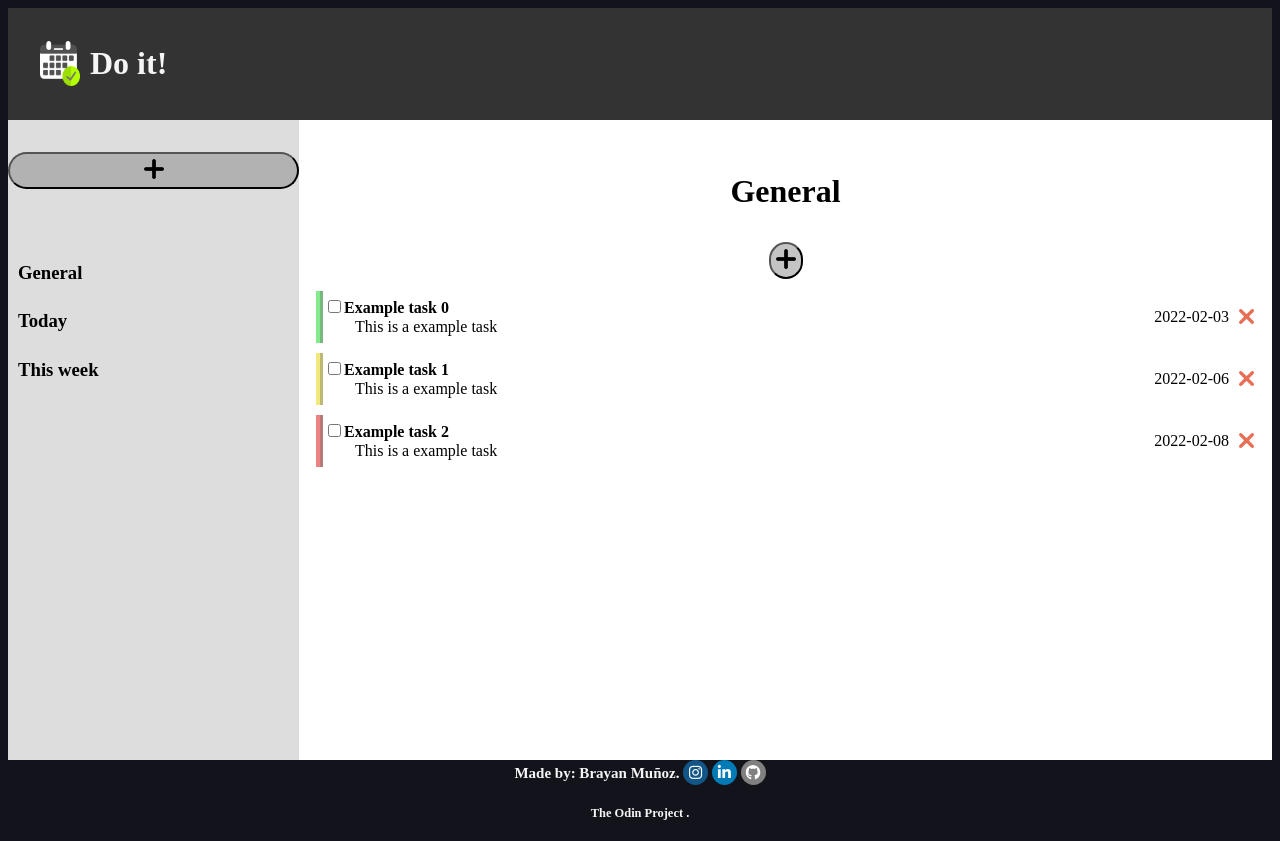
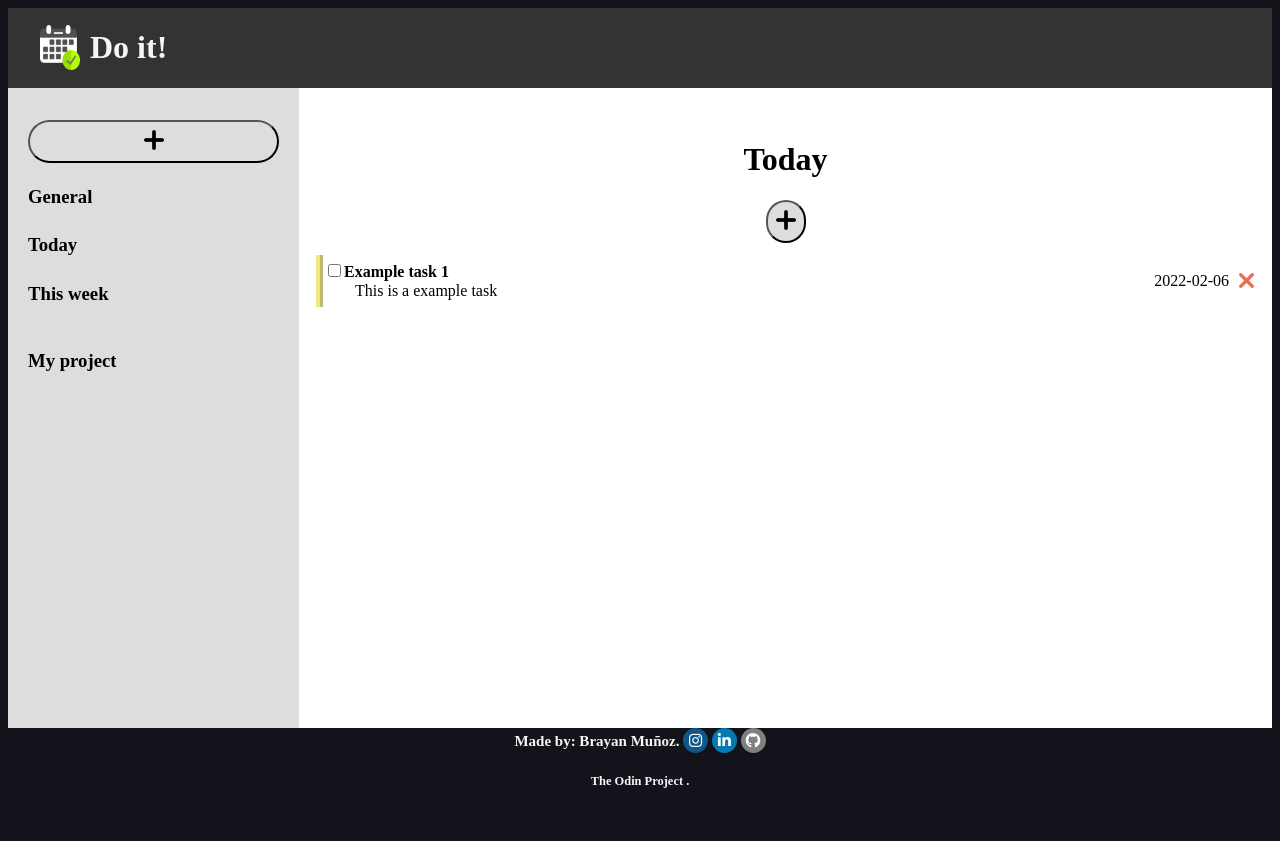
Before and after one commit to balexandermunoz/To-Do-List, a website built with webpack: page dist/index.html in a window 1280 px wide. After the commit the page ends 816 px from the top, so only its background shows below. Built offline with nearby package versions, Linux system fonts and the light colour scheme.

Commit message:
Creation of a new list in user called defaultProjects. This list contain the projects that cannot move, delete or rename like General, today and this week

```diff
--- a/src/dom.js
+++ b/src/dom.js
@@ -18,8 +18,9 @@ else {
     newUser = user.createDefaultInstance();
 }
 
-showProjects(newUser);
-showTasks(newUser.projects[0]);
+showProjects(newUser.defaultProjects);
+showProjects(newUser.projects);
+showTasks(newUser.defaultProjects[1]);
 
 const ul = document.querySelector('.tasks');
 new Sortable(ul,{
@@ -27,9 +28,11 @@ new Sortable(ul,{
     ghostClass:'ghost',
     onEnd: function(event){
         let currProjectName = document.querySelector('.project-title').textContent;
+        console.log(currProjectName)
         let currProject = newUser.getProject(currProjectName);
         let arrayNodes = [...event.from.childNodes];
-        let arrayNodesIdx = arrayNodes.map( e => parseInt(e.id))
+        let arrayNodesIdx = arrayNodes.map( e => parseInt(e.id));
+        console.log(currProject)
         currProject.sortTasks(arrayNodesIdx);
         showTasks(currProject)
     }
@@ -43,20 +46,21 @@ new Sortable(projectsDiv,{
         let arrayNodes = [...event.from.childNodes];
         let arrayNodesIdx = arrayNodes.map( e => parseInt(e.id))
         newUser.sortProjects(arrayNodesIdx);
-        showProjects(newUser);
+        showProjects(newUser.projects);
     }
 })
 
-function showProjects(currUser) {
-    const div = document.querySelector('.projects');
+function showProjects(projectsList) {
+    let div = document.querySelector('.projects');
+    if(projectsList[0].defProject) div = document.querySelector('.default-projects');
     div.innerHTML = '';
-    for(let i = 0; i< currUser.projects.length;i++){
+    for(let i = 0; i< projectsList.length;i++){
         let project = document.createElement('h3');
         project.id = i;
-        currUser.projects[i].idx = i;
+        projectsList[i].idx = i;
         project.classList.add('project')
-        project.textContent = currUser.projects[i].name;
-        project.addEventListener('click',showTasks.bind(this,currUser.projects[i]))
+        project.textContent = projectsList[i].name;
+        project.addEventListener( 'click',showTasks.bind(this,projectsList[i]) );
         div.appendChild(project);
         user.setUserData( 'User', newUser );
     }
@@ -132,7 +136,7 @@ function displayAddProject() {
     addProjectButton.remove()  //Quit the button for a while
 
     const left = document.querySelector('.left');       //Left panel
-    const projects = document.querySelector('.projects');   //Div for projects
+    const projects = document.querySelector('.default-projects');   //Div for projects
 
     const divAddProject = document.createElement('div');       //Create div element
     divAddProject.classList.add('divAddProject');
@@ -178,7 +182,7 @@ function acceptProject(){
 
     if (msg !== 'Done!') return
     else {
-        showProjects(newUser);
+        showProjects(newUser.projects);
         closeProject.call(this); //At the end, close project
     }
 }
@@ -257,6 +261,8 @@ function acceptTask() {
     const p = document.querySelector('.task-error-msg');
 
     let currProject = document.querySelector('.project-title').textContent;
+    console.log(currProject);
+
     currProject = newUser.getProject(currProject);
 
     let msg = currProject.addTask(new Task(title,description,priority,date)) //Return error mesage or "Done!"
--- a/src/projects.js
+++ b/src/projects.js
@@ -1,9 +1,10 @@
 import { isToday, isThisWeek } from 'date-fns'
 
 class Project {
-    constructor(name){
+    constructor(name,defProject = false){
         this.idx;
         this.name = name;
+        this.defProject = defProject;
         this.tasksArray = []
     }
 
--- a/src/user.js
+++ b/src/user.js
@@ -10,20 +10,29 @@ Date.prototype.addDays = function(days) {
 
 class user {
     constructor(){
+        this.defaultProjects = [];
         this.projects = []
     }
 
     addProject(project){
         let checking = this.checkProject(project);  //Return check message
         if (checking !== 'Done!') return checking
-        this.projects.push(project)
+
+        if(project.defProject) this.defaultProjects.push(project)
+        else this.projects.push(project)
         return checking
     }
 
     checkProject(newProject){
         if(newProject.name === '') return 'Hey! your project need a name'
         else if (this.projects.some( (e)=> e.name === newProject.name )) return (newProject.name + ' already exist! ')
+        else if (this.defaultProjects.some( (e)=> e.name === newProject.name )) return (newProject.name + ' already exist! ')
+
         else return 'Done!'
+    }
+
+    getNumberOfDefProjects(){
+        return this.projects.filter( (project) => project.defProject).length;
     }
 
     sortProjects(orderList){
@@ -35,7 +44,11 @@ class user {
     }
 
     getProject(projectName){
-        return this.projects.find((project) => project.name === projectName)
+        let project;
+        //First serach in projects, If don't find anything, search in default projects
+        project = this.projects.find( (project) => project.name === projectName);
+        if(!project) project = this.defaultProjects.find( (project) => project.name === projectName);
+        return project
     }
 
     static createDefaultInstance(){
@@ -46,9 +59,10 @@ class user {
         const fiveDays = format(date.addDays(5),'yyyy-MM-dd');
 
         let newUser = new user();
-        const project1 = new Project('General');
-        const project2 = new Project('Today');
-        const project3 = new Project('This week');
+        const project1 = new Project('General',true);
+        const project2 = new Project('Today',true);
+        const project3 = new Project('This week',true);
+        const myProject = new Project('My project');
 
         const task1 = new Task('Example task 0', 'This is a example task','Normal',currentDate);
         const task2 = new Task('Example task 1', 'This is a example task','Important', treeDays);
@@ -59,10 +73,12 @@ class user {
         project1.addTask(task3);
         project2.addTask(task2);
         project3.addTask(task3);
+        myProject.addTask(task3);
 
         newUser.addProject(project1)
         newUser.addProject(project2)
         newUser.addProject(project3)
+        newUser.addProject(myProject)
         return newUser
     }
 
@@ -100,13 +116,18 @@ class user {
         //New user contain projects and task for each project, without methods
         let newUser = JSON.parse(localStorage.getItem(keyUser));
         newUser = Object.assign(new user(), newUser);
-        newUser.projects.forEach( (project,i) => {
-            newUser.projects[i] = Object.assign(new Project(),project)
+        user.reasignProjectClass(newUser.defaultProjects);
+        user.reasignProjectClass(newUser.projects);
+
+        return newUser;
+    }
+    static reasignProjectClass(projectsList){
+        projectsList.forEach( (project,i) => {
+            projectsList[i] = Object.assign(new Project(),project)
             project.tasksArray.forEach( (task,j) => {
                 project.tasksArray[j] = Object.assign(new Task(), task)
             })
         });
-        return newUser;
     }
 
     static setUserData(keyUser,user){
```
Also changed, not shown: dist/index.html, dist/style.css.
